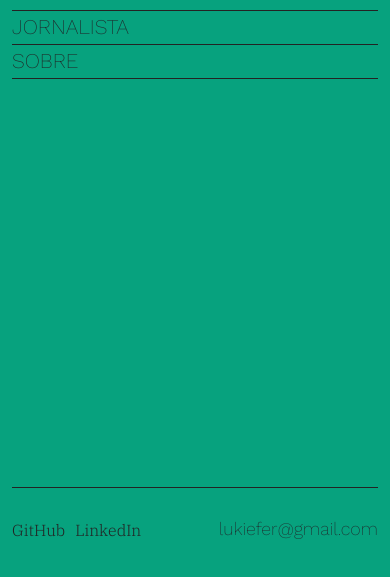
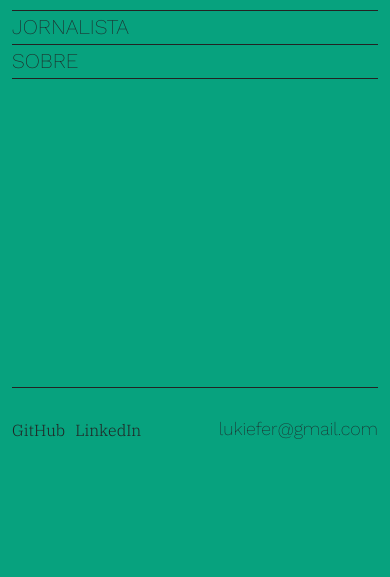
Before and after one commit to luisakiefer/portfolio, a plain HTML site: page index.html in a window 390 px wide. Shown: the part 85-662 px from the top of the page. Drawn offline with nearby package versions, Linux system fonts and the light colour scheme.

Commit message:
footer size media query

```diff
--- a/styles/style.css
+++ b/styles/style.css
@@ -69,10 +69,9 @@ p {
 }
 
 footer {
-  border-top: 1px solid #232323 ;
-  padding-top: 30px
+  border-top: 1px solid #232323;
+  padding-top: 30px;
 }
-
 
 a {
   color: var(--primary-color);
@@ -115,7 +114,7 @@ a.highlight {
 .redes-sociais-home {
   font-family: "IBM Plex Serif", serif;
   display: flex;
-  gap: 10px
+  gap: 10px;
 }
 
 .project-image {
@@ -130,6 +129,10 @@ a.highlight {
     margin-left: -24px;
   }
 
+  .home-main {
+    height: 300px;
+  }
+
   .project-image {
     display: block;
     margin: 0 auto;
```
